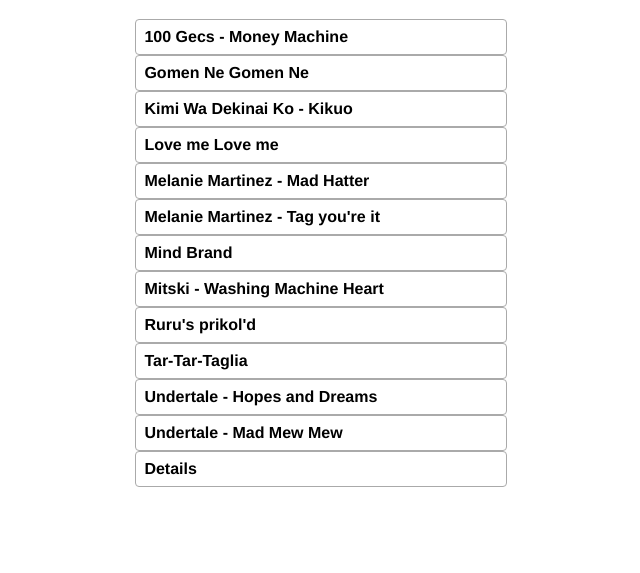
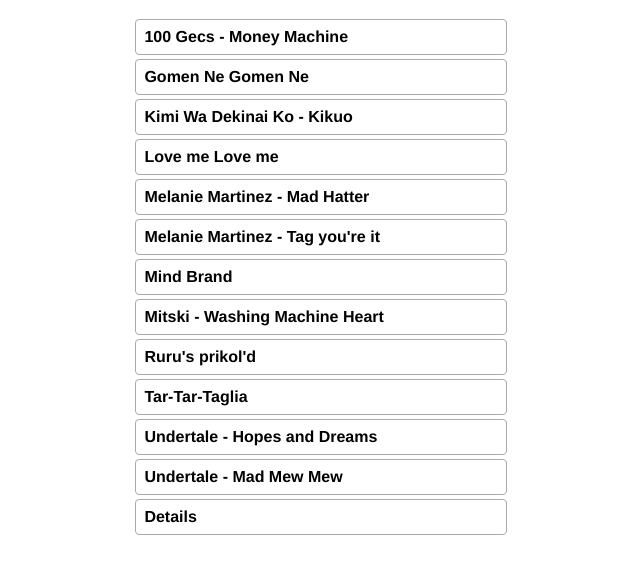
Before and after one commit to BambusWizardcock/bestsongsforspacestation, a plain HTML site: page index.html in a window 1280 px wide. Shown: the part 77-650 px from the top of the page, without its empty margins (319-959 px from the left). Drawn offline with Linux system fonts and the light colour scheme; a script that the page names is missing.

Commit message:
Update style.css

```diff
--- a/style.css
+++ b/style.css
@@ -29,6 +29,7 @@
 
 li {
     list-style-type: none; /* Убираем маркеры */
+  	margin-bottom: 4px;
 }
 
 ul {
```
